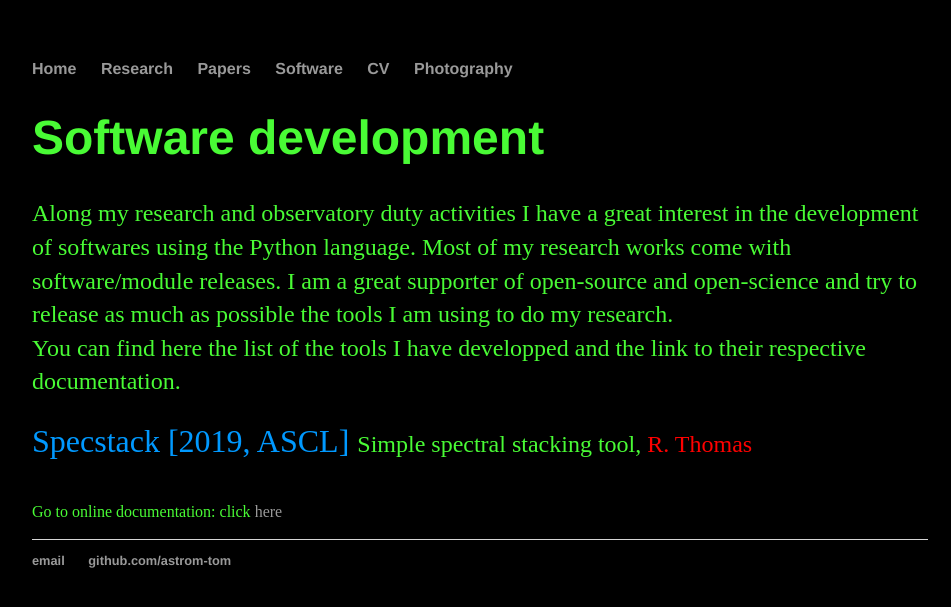
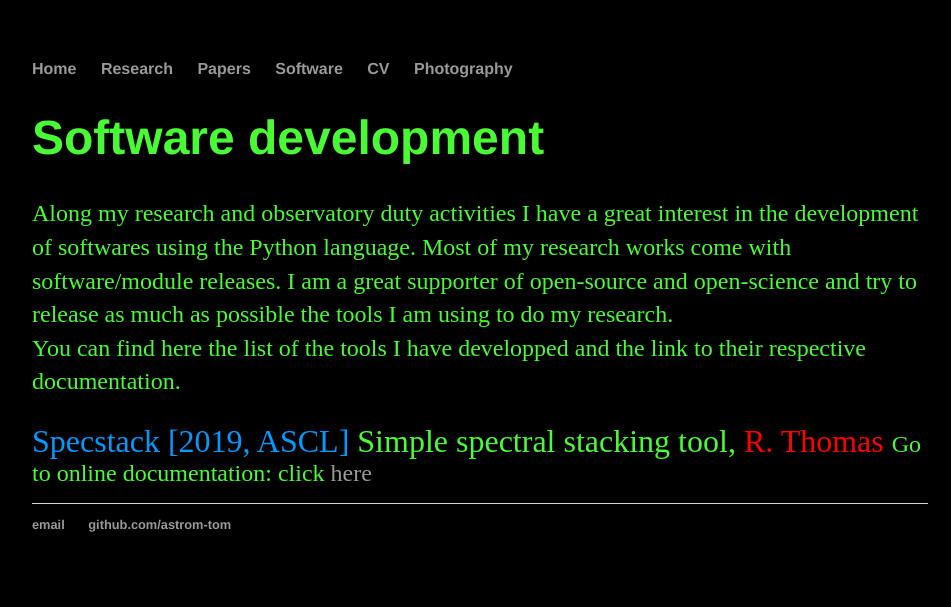
Before and after one commit to astrom-tom/astrom-tom.github.io, a Jekyll site: the page built from Software/index.html, in a window 1280 px wide. Shown: the top 607 px of the page, without its empty margins (160-1111 px from the left). Built offline with Jekyll 4.4.1, drawn with Linux system fonts in a browser that asks for light colours.

Commit message:
Update index.html

```diff
--- a/Software/index.html
+++ b/Software/index.html
@@ -14,8 +14,8 @@
 
 <dl style="color:rgb(73, 251, 53);" >
   <dt> <font size="6"> <span class='softR'>Specstack [2019, ASCL]</span> </font>
-	  <font size="5"> Simple spectral stacking tool, <span class='me'> R. Thomas </span></p> </font>
-       Go to online documentation: click <a href="https://astrom-tom.github.io/specstack/build/html/index.html">here</a>
+	  <font size="6"> Simple spectral stacking tool, <span class='me'> R. Thomas </span> </font>
+        	<font size="5">Go to online documentation: click <a href="https://astrom-tom.github.io/specstack/build/html/index.html">here</a>  </font>
   </dt>
 
 </dl>
```
